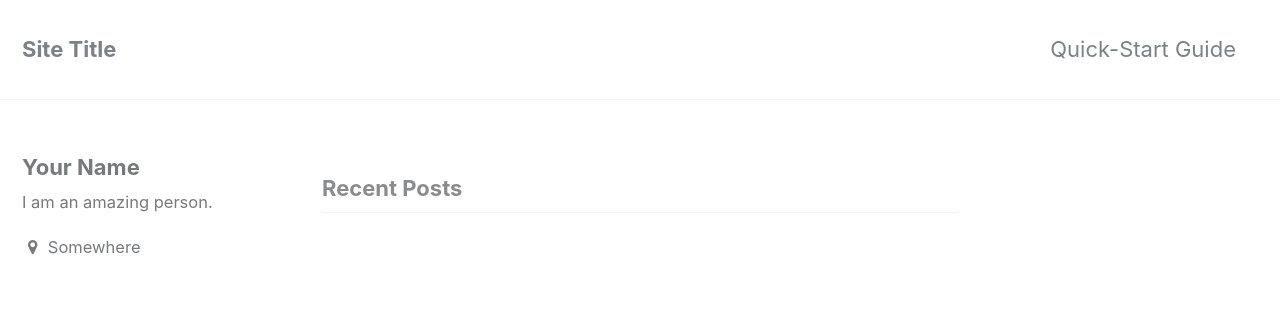
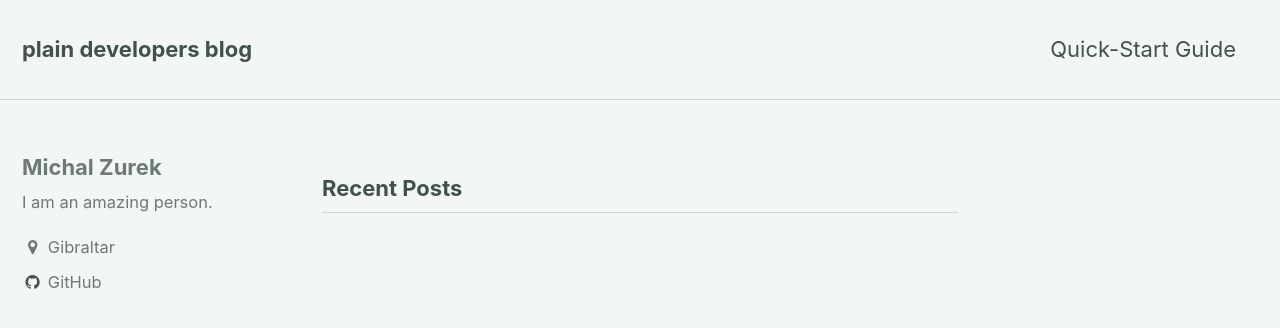
Before and after one commit to pasikon/pasikon.github.io, a Jekyll site: the page built from index.html, in a window 1280 px wide and 900 px high. Shown: the top 328 px of the window. Built offline with Jekyll 4.4.1, drawn with Linux system fonts in a browser that asks for light colours; the list of posts is cut into pages by our own code; some of the changed text lies outside the part shown.

Commit message:
basic config changes

```diff
--- a/_config.yml
+++ b/_config.yml
@@ -5,15 +5,15 @@
 # For technical reasons, this file is *NOT* reloaded automatically when you use
 # `jekyll serve`. If you change this file, please restart the server process.
 
-minimal_mistakes_skin    : "default" # "air", "aqua", "contrast", "dark", "dirt", "neon", "mint", "plum", "sunrise"
+minimal_mistakes_skin    : "mint" # "air", "aqua", "contrast", "dark", "dirt", "neon", "mint", "plum", "sunrise"
 
 # Site Settings
 locale                   : "en"
-title                    : "Site Title"
+title                    : "plain developers blog"
 title_separator          : "-"
-name                     : "Your Name"
-description              : "An amazing website."
-url                      : # the base hostname & protocol for your site e.g. "https://mmistakes.github.io"
+name                     : "Michal Zurek"
+description              : "dev diary"
+url                      : # the base hostname & protocol "https://mmistakes.github.io"
 baseurl                  : # the subpath of your site, e.g. "/blog"
 repository               : # GitHub username/repo-name e.g. "mmistakes/minimal-mistakes"
 teaser                   : # path of fallback teaser image, e.g. "/assets/images/500x300.png"
@@ -83,10 +83,10 @@ analytics:
 
 # Site Author
 author:
-  name             : "Your Name"
+  name             : "Michal Zurek"
   avatar           : # path of avatar image, e.g. "/assets/images/bio-photo.jpg"
   bio              : "I am an amazing person."
-  location         : "Somewhere"
+  location         : "Gibraltar"
   email            :
   uri              :
   home             : # null (default), "absolute or relative url to link to author home"
@@ -96,7 +96,7 @@ author:
   flickr           :
   facebook         :
   foursquare       :
-  github           :
+  github           : "https://github.com/pasikon/"
   gitlab           :
   google_plus      :
   keybase          :
```
